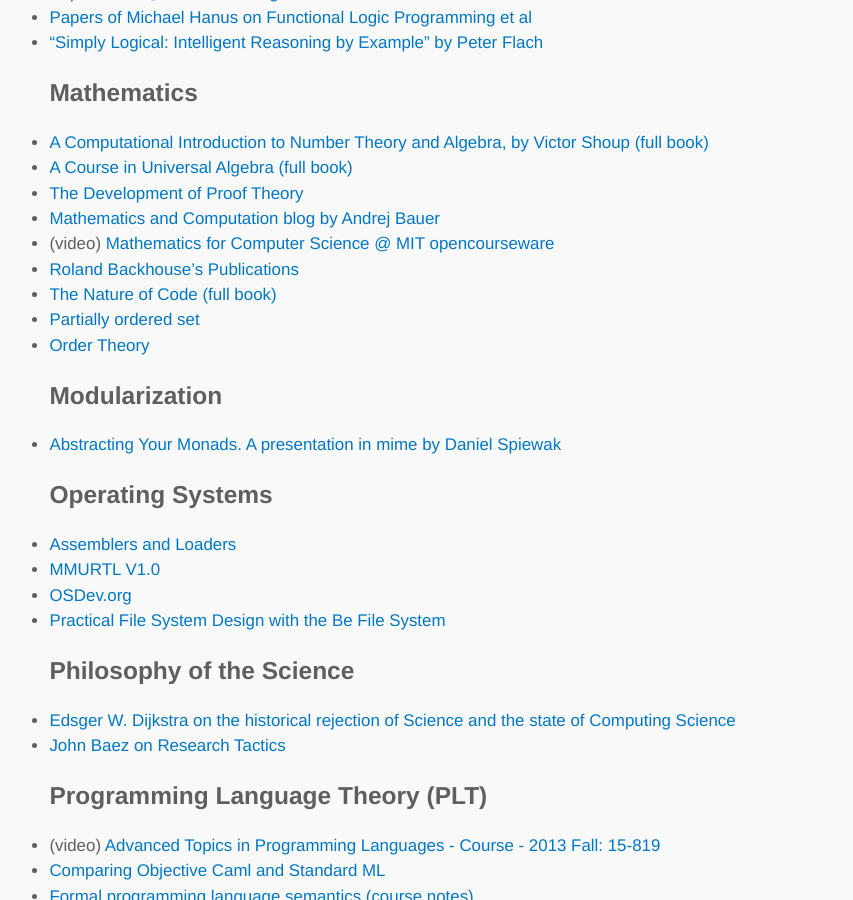
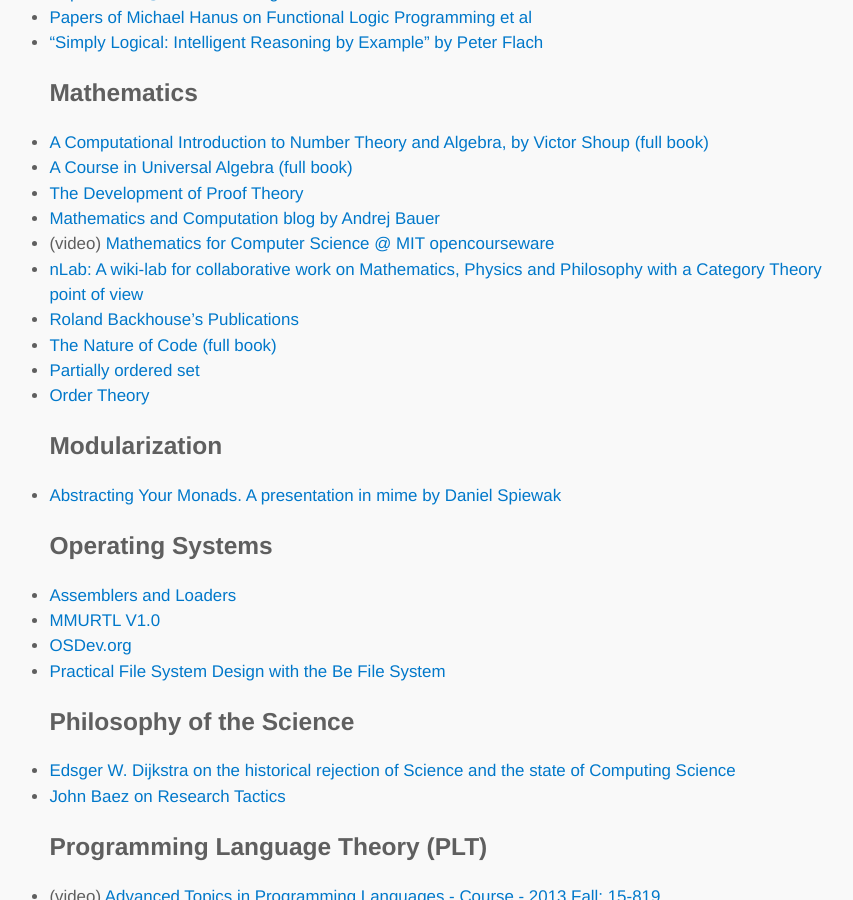
Before and after one commit to lambdatoast/lambdatoast.github.com, a Jekyll site: the page built from cs-resources/index.md, in a window 1280 px wide and 900 px high, scrolled down 4705 px. Shown: the whole window, without its empty margins (200-1053 px from the left). Built offline with Jekyll 4.4.1, drawn with Linux system fonts in a browser that asks for light colours.

Commit message:
Add link to nLab.

```diff
--- a/cs-resources/index.md
+++ b/cs-resources/index.md
@@ -154,6 +154,7 @@
   - [The Development of Proof Theory](http://plato.stanford.edu/entries/proof-theory-development/)
   - [Mathematics and Computation blog by Andrej Bauer](http://math.andrej.com/)
   - (video) [Mathematics for Computer Science @ MIT opencourseware](http://ocw.mit.edu/courses/electrical-engineering-and-computer-science/6-042j-mathematics-for-computer-science-fall-2010/)
+  - [nLab: A wiki-lab for collaborative work on Mathematics, Physics and Philosophy with a Category Theory point of view](http://ncatlab.org/nlab/show/HomePage)
   - [Roland Backhouse's Publications](http://www.cs.nott.ac.uk/~rcb/papers/papers.html)
   - [The Nature of Code (full book)](http://natureofcode.com/)
   - [Partially ordered set](https://www.princeton.edu/~achaney/tmve/wiki100k/docs/Partially_ordered_set.html)
```
